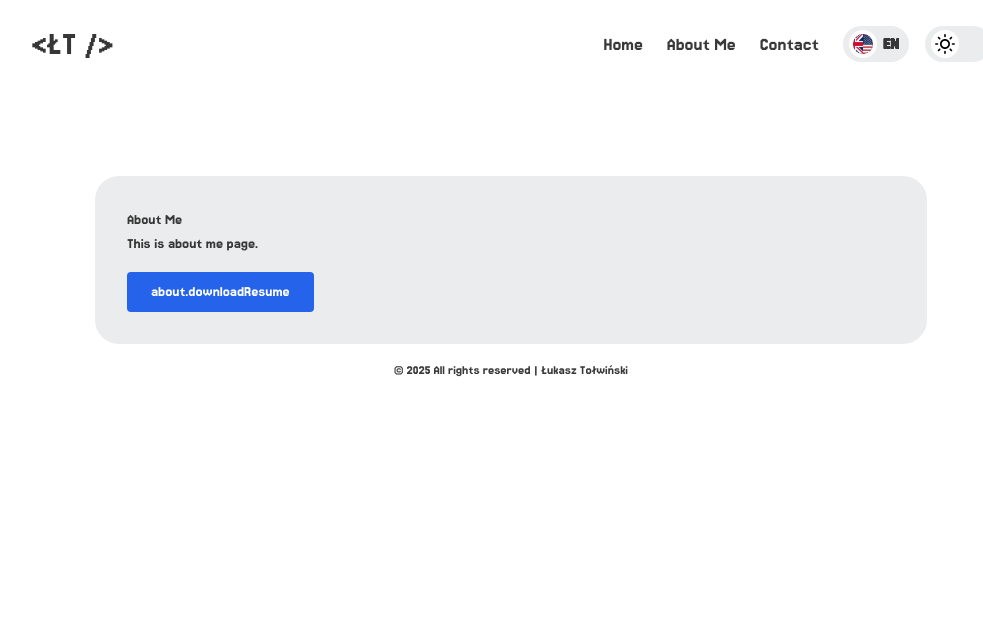
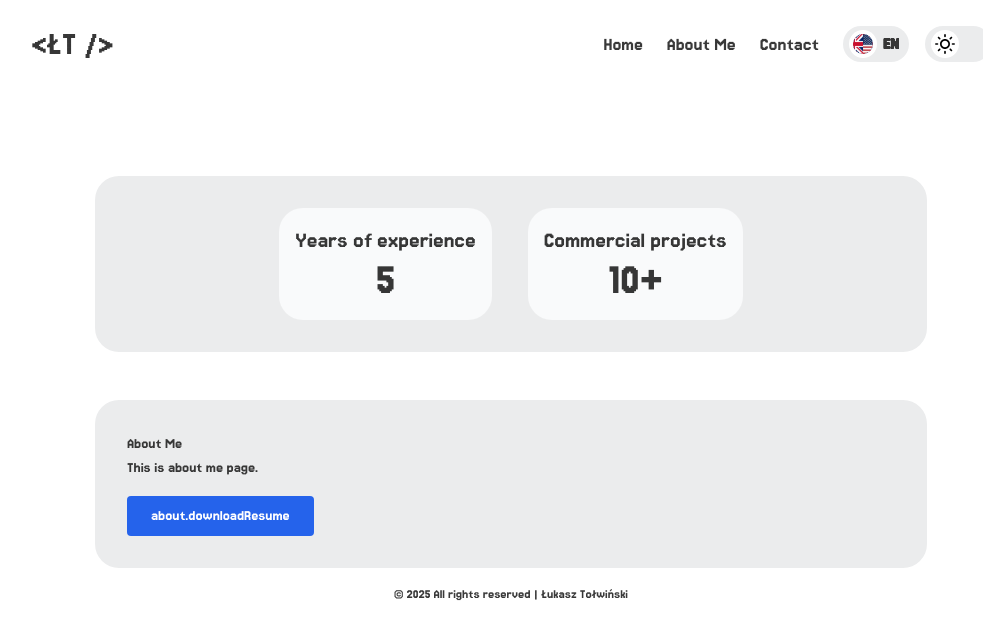
Before and after one commit to touwinho/curriculum-vitae, a React (Vite) app: page /about in a window 1280 px wide. Shown: the top 640 px of the page, without its empty margins (129-1112 px from the left). Built offline with nearby package versions, Linux system fonts and the light colour scheme.

Commit message:
Add counter section

```diff
--- /dev/null
+++ b/src/components/Counter/index.tsx
@@ -0,0 +1,51 @@
+import { FC, useEffect, useState } from 'react'
+import clsx from 'clsx'
+import { useTheme } from '@/context/ThemeContext'
+
+interface Props {
+  title: string
+  targetCount: number
+  duration: number
+  formatCount?: (count: number) => string
+}
+
+const Counter: FC<Props> = ({
+  title,
+  targetCount,
+  duration,
+  formatCount = (count) => count.toString(),
+}) => {
+  const [count, setCount] = useState(0)
+  const { theme } = useTheme()
+  const intervalTime = duration / targetCount
+
+  useEffect(() => {
+    if (count < targetCount) {
+      const interval = setInterval(() => {
+        setCount((prev) => {
+          const newCount = prev + 1
+          if (newCount >= targetCount) {
+            clearInterval(interval)
+            return targetCount
+          }
+          return newCount
+        })
+      }, intervalTime)
+      return () => clearInterval(interval)
+    }
+  }, [count, targetCount, intervalTime])
+
+  return (
+    <div
+      className={clsx(
+        'flex flex-col items-center p-4 rounded-3xl',
+        theme === 'dark' ? 'bg-dark-counter' : 'bg-light-counter',
+      )}
+    >
+      <h1 className="text-2xl">{title}</h1>
+      <p className="text-5xl">{formatCount(count)}</p>
+    </div>
+  )
+}
+
+export default Counter
--- a/src/components/Section/index.tsx
+++ b/src/components/Section/index.tsx
@@ -13,7 +13,7 @@ const Section: FC<Props> = ({ children, className }) => {
   return (
     <section
       className={clsx(
-        'px-6 py-4 w-full rounded-3xl',
+        'p-4 w-full rounded-3xl',
         'md:p-8',
         theme === 'dark' ? 'bg-dark-section' : 'bg-light-section',
         className,
--- a/src/locales/en.json
+++ b/src/locales/en.json
@@ -8,7 +8,9 @@
   "about": {
     "nav": "About Me",
     "title": "About Me",
-    "description": "This is about me page."
+    "description": "This is about me page.",
+    "c1": "Years of experience",
+    "c2": "Commercial projects"
   },
   "contact": {
     "nav": "Contact",
--- a/src/locales/pl.json
+++ b/src/locales/pl.json
@@ -8,7 +8,9 @@
   "about": {
     "nav": "O mnie",
     "title": "O mnie",
-    "description": "To jest strona o mnie."
+    "description": "To jest strona o mnie.",
+    "c1": "Lata doświadczenia",
+    "c2": "Komercyjne projekty"
   },
   "contact": {
     "nav": "Kontakt",
--- a/src/pages/About/index.tsx
+++ b/src/pages/About/index.tsx
@@ -1,13 +1,39 @@
+import { FC } from 'react'
+import { useTranslation } from 'react-i18next'
 import Section from '@/components/Section'
 import SectionWrapper from '@/components/SectionWrapper'
-import { FC } from 'react'
-import { useTranslation } from 'react-i18next'
+import Counter from '@/components/Counter'
 
 const About: FC = () => {
   const { t } = useTranslation()
 
+  const experienceStartDate = new Date(2019, 1)
+  const currentDate = new Date()
+  const diffTime = Math.abs(
+    currentDate.getTime() - experienceStartDate.getTime(),
+  )
+  const diffYears = Math.floor(diffTime / (1000 * 60 * 60 * 24 * 365.25))
+  const projectsBreakpoint = 11
+
   return (
     <SectionWrapper>
+      <Section>
+        <div className="flex flex-col md:flex-row gap-9 justify-center">
+          <Counter
+            title={t('about.c1')}
+            targetCount={diffYears}
+            duration={250 * diffYears}
+          />
+          <Counter
+            title={t('about.c2')}
+            targetCount={projectsBreakpoint}
+            duration={120 * projectsBreakpoint}
+            formatCount={(count) =>
+              count >= projectsBreakpoint ? '10+' : count.toString()
+            }
+          />
+        </div>
+      </Section>
       <Section>
         <h1>{t('about.title')}</h1>
         <p>{t('about.description')}</p>
--- a/src/pages/Home/index.tsx
+++ b/src/pages/Home/index.tsx
@@ -30,7 +30,7 @@ const Home: FC = () => {
         />
       </Section>
       <Section>
-        <h1 className={clsx('text-3xl text-center mb-2', 'md:mb-4')}>
+        <h1 className={clsx('text-3xl text-center mb-2', 'md:mb-6')}>
           {t('home.t2')}
         </h1>
         <Swiper
@@ -59,8 +59,8 @@ const Home: FC = () => {
             disableOnInteraction: false,
           }}
         >
-          {logos.map(({ name, alt, link }, index) => (
-            <SwiperSlide key={index} className="self-center select-none">
+          {logos.map(({ name, alt, link }) => (
+            <SwiperSlide key={name} className="self-center select-none">
               <a href={link} target="_blank" rel="noreferrer">
                 <img src={name} alt={alt} />
               </a>
--- a/tailwind.config.js
+++ b/tailwind.config.js
@@ -13,6 +13,7 @@ export default {
           hover: '#f3f4f6',
           shadow: '#e5e7eb',
           button: '#c5c5c5',
+          counter: '#f9fafb',
         },
         dark: {
           background: '#1a202c',
@@ -22,6 +23,7 @@ export default {
           hover: '#2d3748',
           shadow: '#2d3748',
           button: '#2d3748',
+          counter: '#404c61',
         },
       },
     },
```
